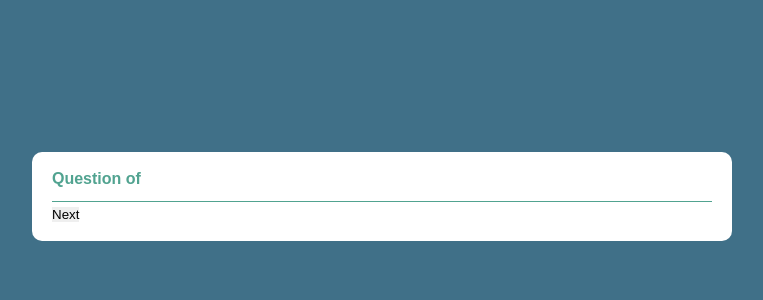
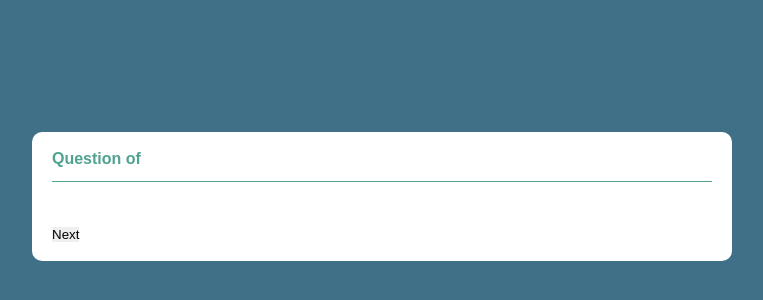
Before and after one commit to samirhannag/proyect-quizgame, a plain HTML site: page quiz-game/index.html in a window 1280 px wide. Shown: the part 204-504 px from the top of the page, without its empty margins (258-1021 px from the left). Drawn offline with Linux system fonts and the light colour scheme.

Commit message:
qandacss

```diff
--- a/quiz-game/style/style.css
+++ b/quiz-game/style/style.css
@@ -223,3 +223,11 @@ body._lock {
   padding-bottom: 1rem;
   border-bottom: 1px solid #51a390;
 }
+.quiz__question {
+  padding: 1rem 0;
+  font-size: 2rem;
+}
+
+.quiz__answers {
+  padding: 1rem 0;
+}
```
